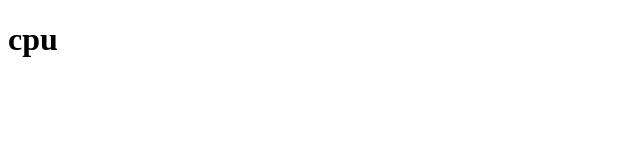
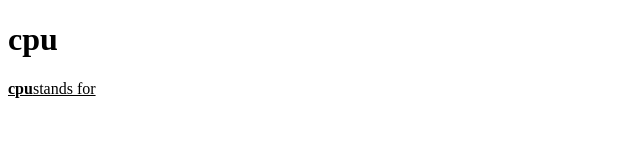
Before and after one commit to iamneo-production/cdbdbbbdaffbcdcadaeccdfffebaeceaec, a website: page public/index.html in a window 1280 px wide. Shown: the whole page, without its empty margins (0-640 px from the left). Drawn offline with Linux system fonts and the light colour scheme.

Commit message:
Backup Commit

```diff
--- a/public/index.html
+++ b/public/index.html
@@ -9,6 +9,6 @@
 </head>
 <body>
 <h1>cpu</h1>
-  <p></p>
+  <p><u><b>cpu</b>stands for <i></i></u></p>
 </body>
 </html>
```
